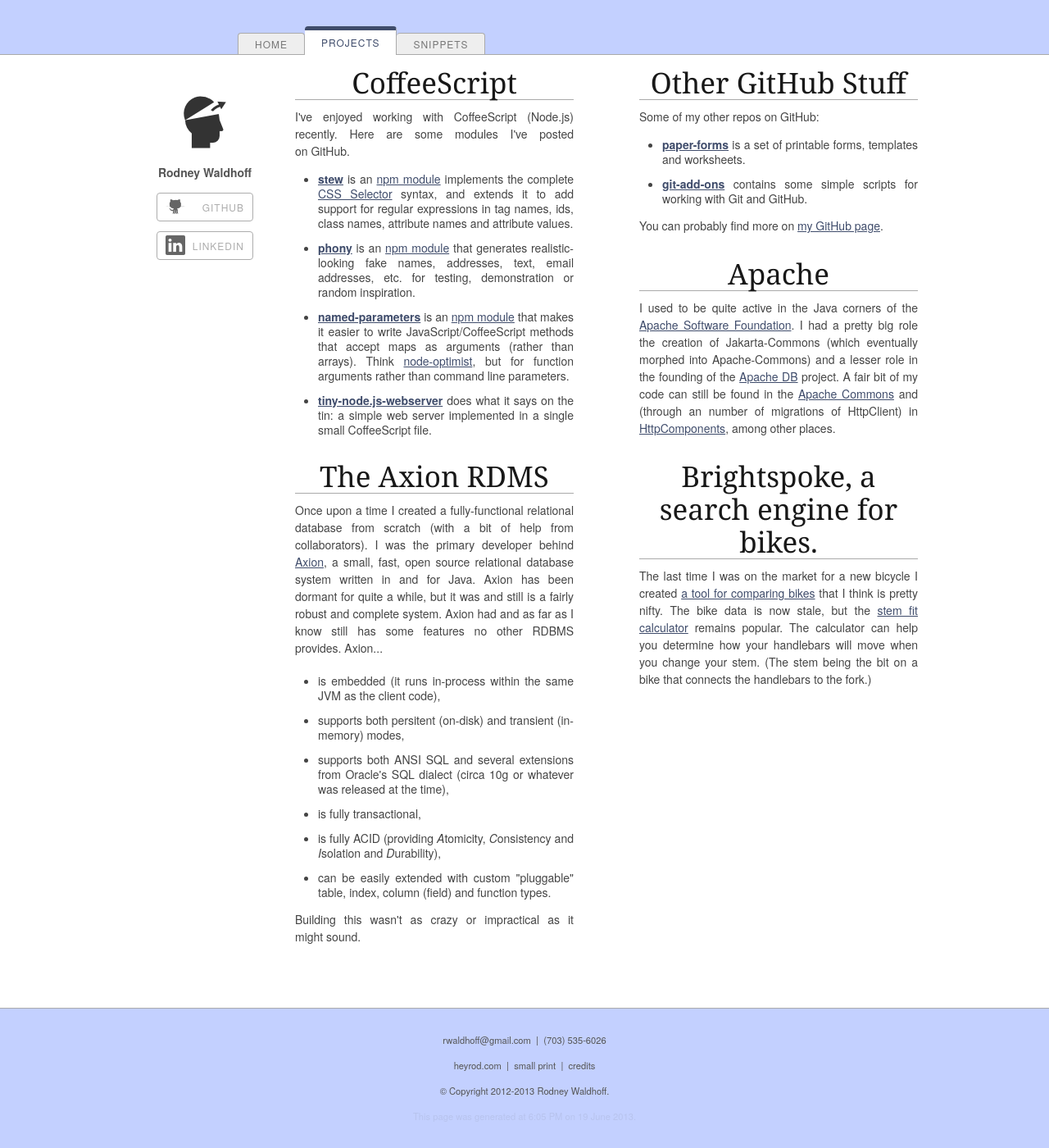
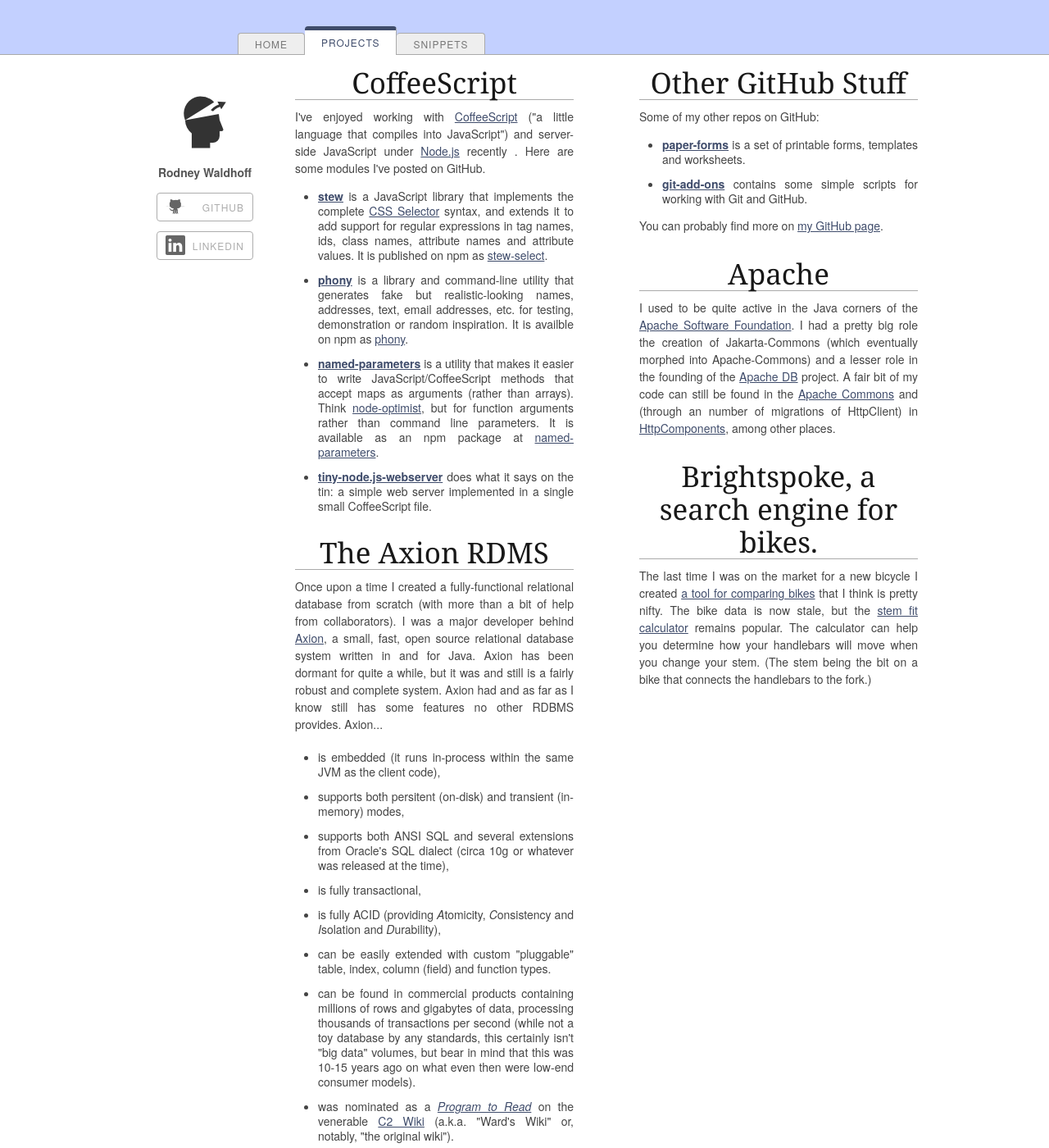
Before and after one commit to rodw/rodw.github.com, a Jekyll site: the page built from project/index.html, in a window 1280 px wide and 1400 px high. Shown: the whole window at 82% size. Built offline with Jekyll 4.4.1, drawn with Linux system fonts in a browser that asks for light colours; Markdown is read by kramdown in place of the engine named in the settings; some of the changed text lies outside the part shown.

Commit message:
update project index

```diff
--- a/project/index.html
+++ b/project/index.html
@@ -10,18 +10,18 @@ tweaks:
     <div class="align-both">
       <h2 class="mtop align-center remove-bottom">CoffeeScript</h2>
       <hr class="half-bottom remove-top"/>
-      <div>I've enjoyed working with CoffeeScript (Node.js) recently. Here are some modules I've posted on&nbsp;GitHub.</div>
+      <div>I've enjoyed working with <a href="http://coffeescript.org/">CoffeeScript</a> ("a little language that compiles into JavaScript") and server-side JavaScript under <a href="http://nodejs.org/">Node.js</a> recently . Here are some modules I've posted on&nbsp;GitHub.</div>
       <ul class="square">
-        <li><b><a href="https://github.com/rodw/stew">stew</a></b> is an <a href="https://npmjs.org/package/stew-select">npm module</a> implements the complete <a href="http://www.w3.org/TR/CSS2/selector.html">CSS Selector</a> syntax, and extends it to add support for regular expressions in tag names, ids, class names, attribute names and attribute values.</li>
-        <li><b><a href="https://github.com/rodw/phony">phony</a></b> is an <a href="https://npmjs.org/package/phony">npm module</a> that generates realistic-looking fake names, addresses, text, email addresses, etc. for testing, demonstration or random inspiration.</li>
-        <li><b><a href="https://github.com/rodw/named-parameters">named-parameters</a></b> is an <a href="https://npmjs.org/package/named-parameters">npm module</a> that makes it easier to write JavaScript/CoffeeScript methods that accept maps as arguments (rather than arrays).  Think <a href="https://github.com/substack/node-optimist/">node-optimist</a>, but for function arguments rather than command line parameters.</li>
+        <li><b><a href="https://github.com/rodw/stew">stew</a></b> is a JavaScript library that implements the complete <a href="http://www.w3.org/TR/CSS2/selector.html">CSS Selector</a> syntax, and extends it to add support for regular expressions in tag names, ids, class names, attribute names and attribute values. It is published on npm as <a href="https://npmjs.org/package/stew-select">stew-select</a>.</li>
+        <li><b><a href="https://github.com/rodw/phony">phony</a></b> is a library and command-line utility that generates fake but realistic-looking names, addresses, text, email addresses, etc. for testing, demonstration or random inspiration.  It is availble on npm as <a href="https://npmjs.org/package/phony">phony</a>.</li>
+        <li><b><a href="https://github.com/rodw/named-parameters">named-parameters</a></b> is a utility that makes it easier to write JavaScript/CoffeeScript methods that accept maps as arguments (rather than arrays).  Think <a href="https://github.com/substack/node-optimist/">node-optimist</a>, but for function arguments rather than command line parameters. It is available as an npm package at <a href="https://npmjs.org/package/named-parameters">named-parameters</a>.</li>
         <li><b><a href="https://github.com/rodw/tiny-node.js-webserver">tiny-node.js-webserver</a></b> does what it says on the tin: a simple web server implemented in a single small CoffeeScript file.</li>
       </ul>
     </div>
     <div class="mmtop align-both">
       <h2 class="mtop align-center remove-bottom">The Axion RDMS</h2>
       <hr class="half-bottom remove-top"/>
-      <p>Once upon a time I created a fully-functional relational database from scratch (with a bit of help from collaborators). I was the primary developer behind <a href="http://axion.tigris.org/">Axion</a>, a small, fast, open source relational database system written in and for Java.  Axion has been dormant for quite a while, but it was and still is a fairly robust and complete system. Axion had and as far as I know still has some features no other RDBMS provides. Axion...</p>
+      <p>Once upon a time I created a fully-functional relational database from scratch (with more than a bit of help from collaborators). I was a major developer behind <a href="http://axion.tigris.org/">Axion</a>, a small, fast, open source relational database system written in and for Java.  Axion has been dormant for quite a while, but it was and still is a fairly robust and complete system. Axion had and as far as I know still has some features no other RDBMS provides. Axion...</p>
       <ul class="square">
         <li>is embedded (it runs in-process within the same JVM as the client code),</li>
         <li>supports both persitent (on-disk) and transient (in-memory) modes,</li>
@@ -29,8 +29,10 @@ tweaks:
         <li>is fully transactional,</li>
         <li>is fully ACID (providing <i>A</i>tomicity, <i>C</i>onsistency and <i>I</i>solation and <i>D</i>urability),</li>
         <li>can be easily extended with custom "pluggable" table, index, column (field) and function types.</li>
+        <li>can be found in commercial products containing millions of rows and gigabytes of data, processing thousands of transactions per second (while not a toy database by any standards, this certainly isn't "big data" volumes, but bear in mind that this was 10-15 years ago on what even then were low-end consumer models).</li>
+        <li>was nominated as a <a href="http://c2.com/cgi/wiki/?ProgramsToRead"><i>Program to Read</i></a> on the venerable <a href="http://c2.com/cgi/wiki">C2 Wiki</a> (a.k.a. "Ward's Wiki" or, notably, "the original wiki").
       </ul>
-      <p>Building this wasn't as crazy or impractical as it might&nbsp;sound.</p>
+      <p>Building this wasn't as impractical as it might&nbsp;sound. The first version of Axion was created by a tiny team in less than 5 months in support of a top-selling, award-winning, shrink-wrapped retail CD/DVD-ROM product, and was successfully used in support of that product for nearly a&nbsp;decade.</p>
     </div>
   </div>
   <div class="six columns omega offset-by-one">
```
